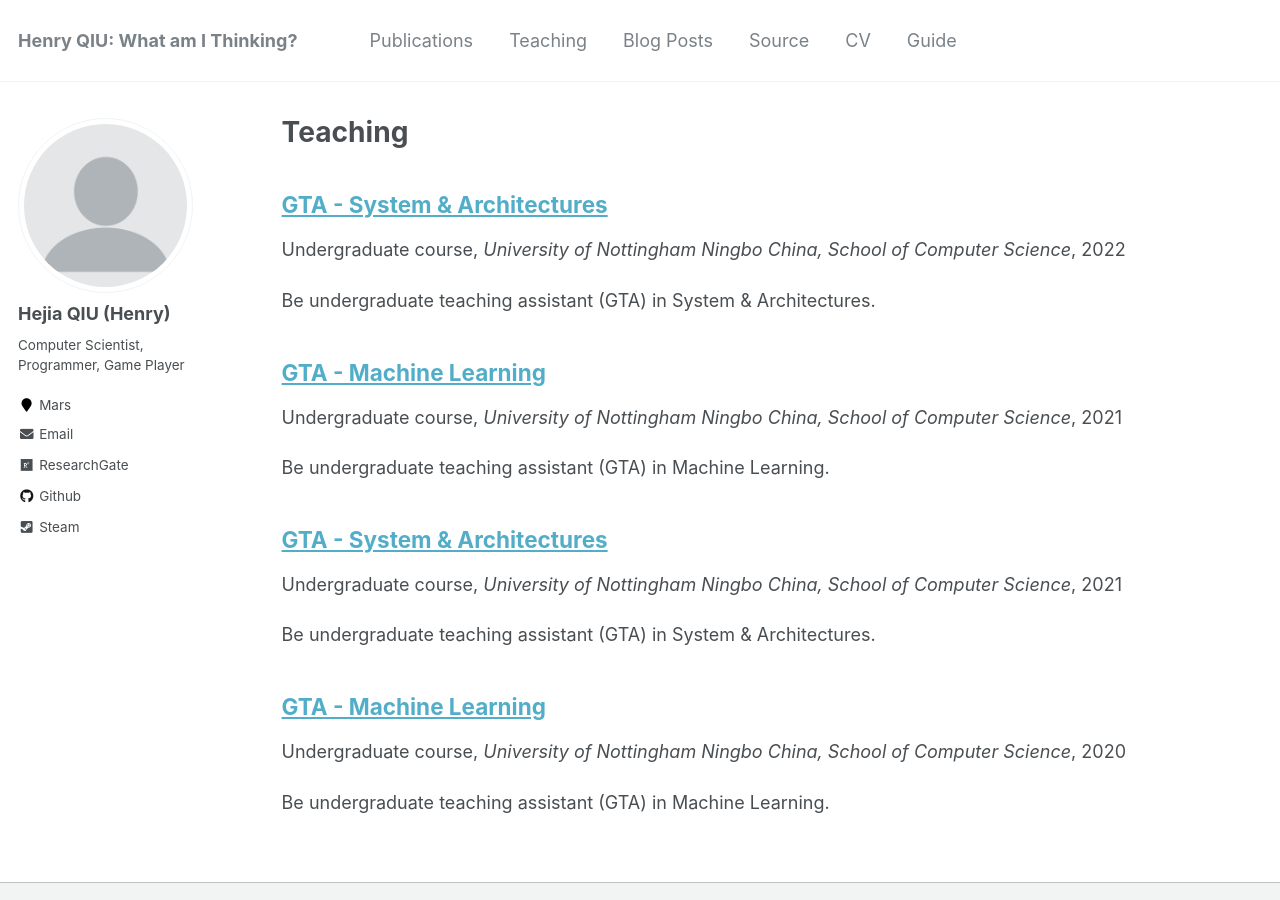
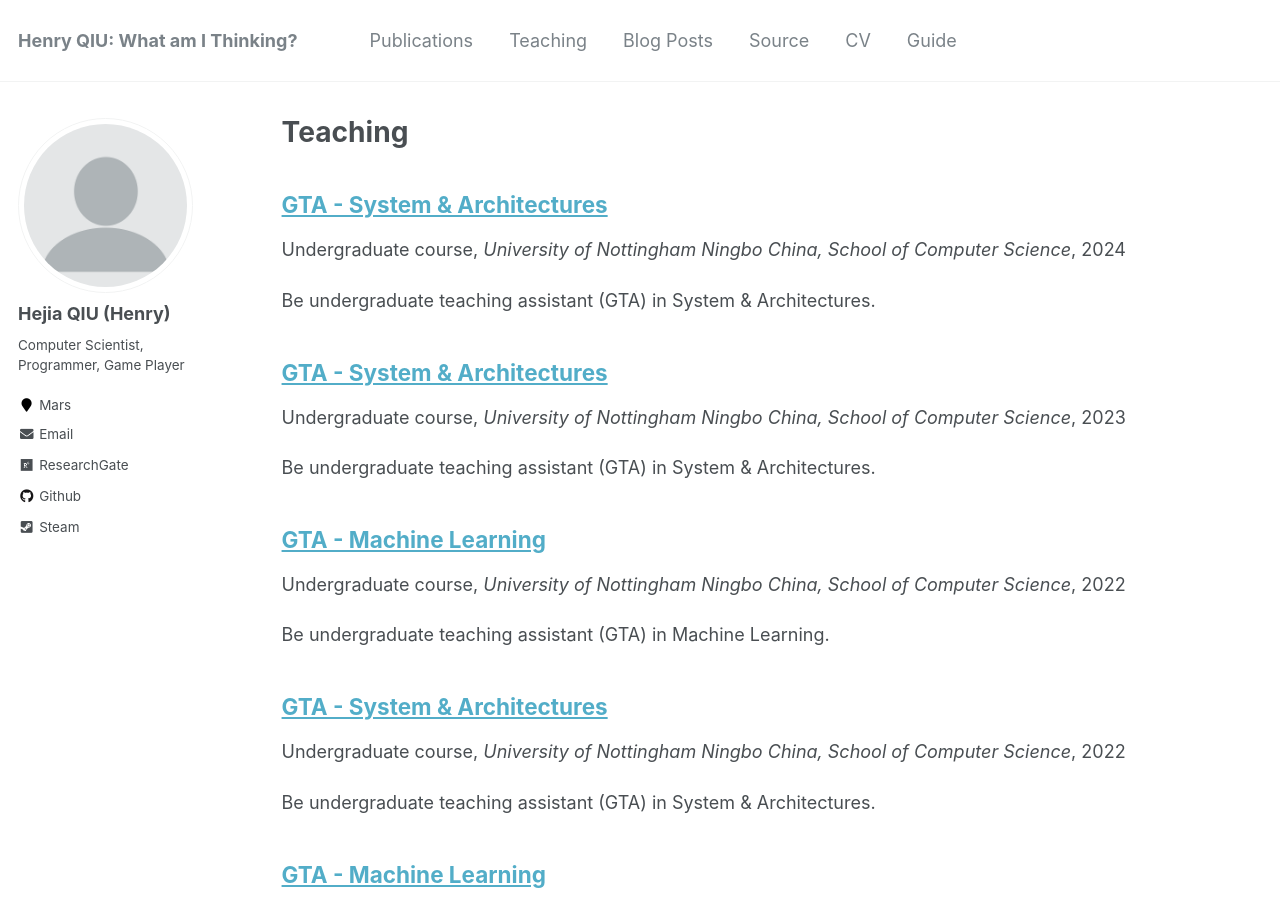
Before and after one commit to HenryJaQiu/HenryJaQiu.github.io, a Jekyll site: the page built from _pages/teaching.html, in a window 1280 px wide and 900 px high. Built offline with Jekyll 4.4.1, drawn with Linux system fonts in a browser that asks for light colours.

Commit message:
info update

```diff
--- /dev/null
+++ b/_teaching/2022-09-01-teaching-5.md
@@ -0,0 +1,11 @@
+---
+title: "GTA - Machine Learning"
+collection: teaching
+type: "Undergraduate course"
+permalink: /teaching/2022-autumn-teaching-5
+venue: "University of Nottingham Ningbo China, School of Computer Science"
+date: 2022-09-01
+location: "Ningbo, China"
+---
+
+Be undergraduate teaching assistant (GTA) in Machine Learning.
--- /dev/null
+++ b/_teaching/2023-03-01-teaching-6.md
@@ -0,0 +1,12 @@
+---
+title: "GTA - System & Architectures"
+collection: teaching
+type: "Undergraduate course"
+permalink: /teaching/2023-spring-teaching-6
+venue: "University of Nottingham Ningbo China, School of Computer Science"
+date: 2023-03-01
+location: "Ningbo, China"
+
+---
+
+Be undergraduate teaching assistant (GTA) in System & Architectures.
--- /dev/null
+++ b/_teaching/2024-03-01-teaching-7.md
@@ -0,0 +1,12 @@
+---
+title: "GTA - System & Architectures"
+collection: teaching
+type: "Undergraduate course"
+permalink: /teaching/2024-spring-teaching-7
+venue: "University of Nottingham Ningbo China, School of Computer Science"
+date: 2024-03-01
+location: "Ningbo, China"
+
+---
+
+Be undergraduate teaching assistant (GTA) in System & Architectures.
```
Also changed, not shown: _pages/about.md (+1 -1 lines), _pages/cv.md (+3 -3 lines), 2 other files.
